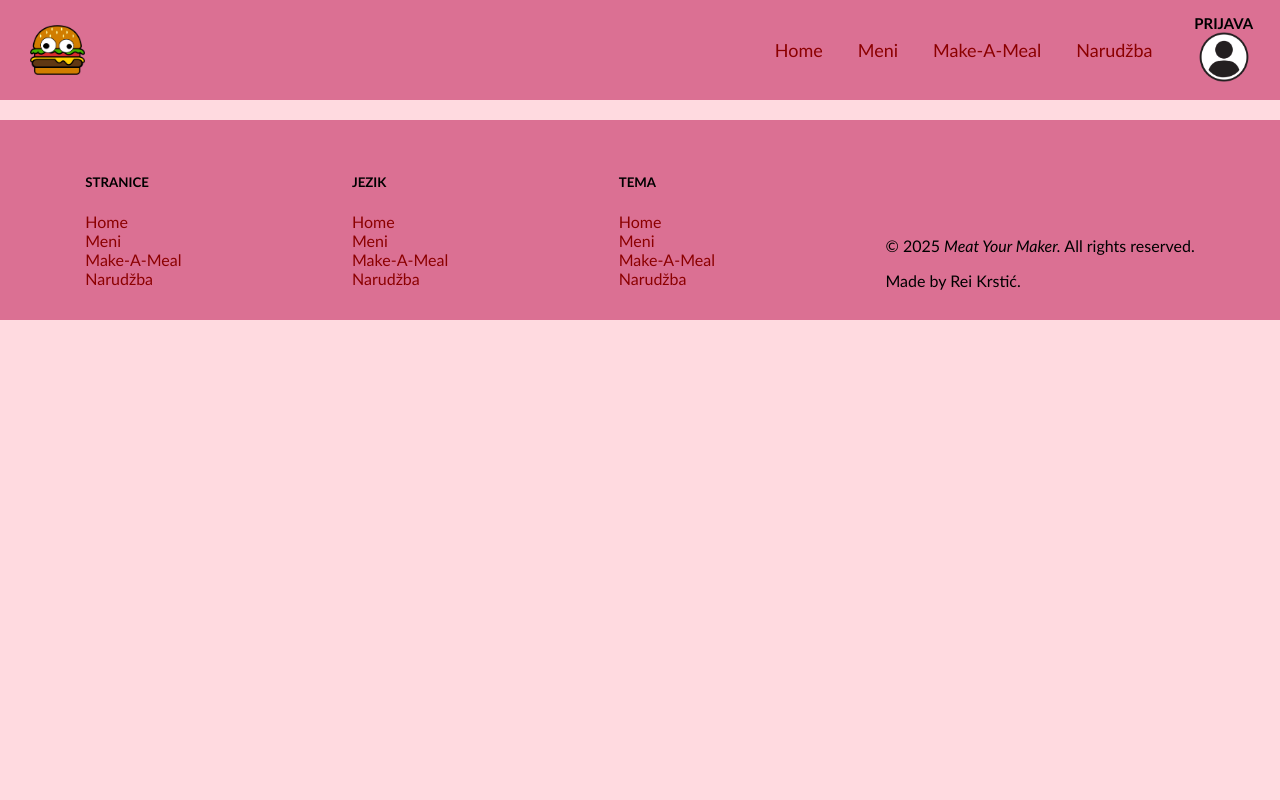
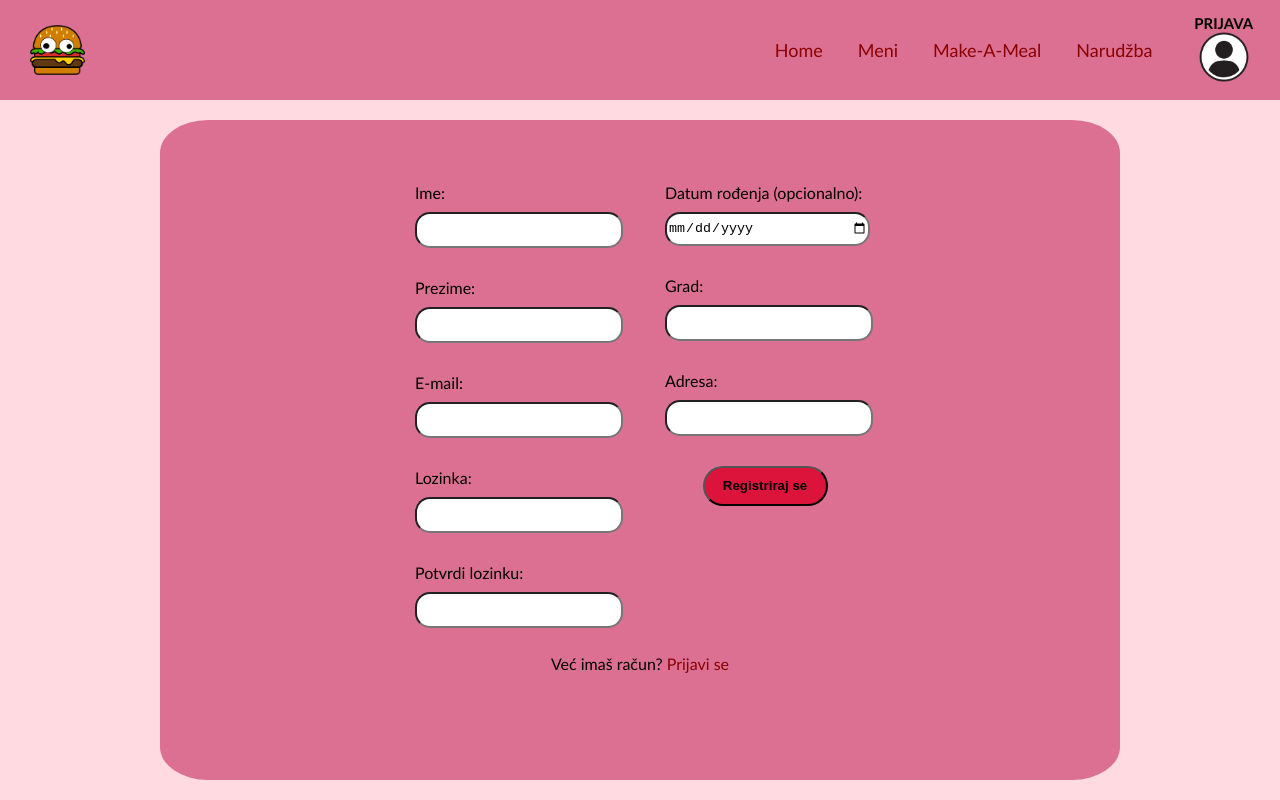
Before and after one commit to Rei0101/oarwa-projekt-ff, a React (Vite) app in the folder client/: page /registration in a window 1280 px wide. Shown: the top 800 px of the page. Built offline with nearby package versions, Linux system fonts and the light colour scheme.

Commit message:
Implement login/registration (frontend)
Added .jsx files (among others) for logging in and registering.
Does not yet connect to server (frontend design only).
Reformatted various files for cleaner code.

```diff
--- a/client/src/App.jsx
+++ b/client/src/App.jsx
@@ -1,27 +1,31 @@
 import { BrowserRouter as Router, Routes, Route } from "react-router-dom";
-import './App.css';
-import Home from './pages/Home/Home';
-import Menu from './pages/Menu/Menu';
-import MakeAMeal from './pages/MakeAMeal/MakeAMeal';
-import Order from './pages/Order/Order';
-import Header from './components/Header';
-import Footer from './components/Footer';
+import "./App.css";
+import Home from "./pages/Home/Home";
+import Menu from "./pages/Menu/Menu";
+import MakeAMeal from "./pages/MakeAMeal/MakeAMeal";
+import Order from "./pages/Order/Order";
+import Login from "./pages/Auth/Login";
+import Registration from "./pages/Auth/Registration";
+import Header from "./components/Header";
+import Footer from "./components/Footer";
 
 function App() {
   return (
     <Router>
-      <Header />
+      <div className="main-content">
+        <Header />
 
-      <div className="main-content">
         <Routes>
           <Route path="/" element={<Home />} />
           <Route path="/menu" element={<Menu />} />
           <Route path="/make-a-meal" element={<MakeAMeal />} />
           <Route path="/order" element={<Order />} />
+          <Route path="/login" element={<Login />} />
+          <Route path="/registration" element={<Registration />} />
         </Routes>
+
+        <Footer />
       </div>
-
-      <Footer />
     </Router>
   );
 }
--- /dev/null
+++ b/client/src/pages/Auth/Auth.css
@@ -0,0 +1,64 @@
+.form-box {
+  box-sizing: border-box;
+  border-radius: 5%;
+  background-color: palevioletred;
+  width: 75%;
+  flex-grow: 1;
+  display: flex;
+  justify-content: center;
+  align-items: center;
+  flex-direction: column;
+}
+
+.form-box form {
+  display: flex;
+  flex-direction: column;
+  gap: 10px;
+  align-items: center;
+  max-height: 500px;
+  flex-wrap: wrap;
+}
+
+.form-box form span {
+  width: 200px;
+  margin: 0px 20px;
+}
+
+.form-box form label,
+.form-box form button {
+  margin-top: 20px;
+}
+
+.form-box form input {
+  margin-top: 10px;
+}
+
+.form-box form input {
+  border-radius: 15px;
+  height: 30px;
+  width: 100%;
+}
+
+.form-box form button {
+  height: 40px;
+  width: 125px;
+  border-radius: 20px;
+  background-color: crimson;
+  font-weight: bold;
+  transition: background-color 0.3s;
+}
+
+.form-box form button:hover {
+  cursor: pointer;
+  background-color: gold;
+}
+
+.form-box form label {
+  display: block;
+}
+
+.form-box p {
+  margin-bottom: 75px;
+  position: relative;
+  top: 10px;
+}
--- /dev/null
+++ b/client/src/pages/Auth/Login.jsx
@@ -0,0 +1,32 @@
+import "./Auth.css";
+import ControlledInput from "../../components/ControlledInput";
+import { Link } from "react-router-dom";
+
+function Login() {
+  return (
+    <div className="container">
+      <div className="form-box">
+        <form>
+          <ControlledInput
+            name="email"
+            label="E-mail"
+            type="email"
+            required
+          ></ControlledInput>
+          <ControlledInput
+            name="password"
+            label="Lozinka"
+            type="password"
+            required
+          ></ControlledInput>
+          <button type="submit">Prijavi se</button>
+        </form>
+        <p>
+          Nemaš još račun? <Link to="/registration">Registriraj se!</Link>
+        </p>
+      </div>
+    </div>
+  );
+}
+
+export default Login;
--- /dev/null
+++ b/client/src/pages/Auth/Registration.jsx
@@ -0,0 +1,60 @@
+import "./Auth.css";
+import ControlledInput from "../../components/ControlledInput";
+import { Link } from "react-router-dom";
+
+function Registration() {
+  return (
+    <div className="container">
+      <div className="form-box">
+        <form>
+          <ControlledInput
+            name="firstName"
+            label="Ime"
+            required
+          ></ControlledInput>
+          <ControlledInput
+            name="lastName"
+            label="Prezime"
+            required
+          ></ControlledInput>
+          <ControlledInput
+            name="email"
+            label="E-mail"
+            type="email"
+            required
+          ></ControlledInput>
+          <ControlledInput
+            name="password"
+            label="Lozinka"
+            type="password"
+            required
+          ></ControlledInput>
+          <ControlledInput
+            name="confirmPassword"
+            label="Potvrdi lozinku"
+            type="password"
+            required
+          ></ControlledInput>
+          <ControlledInput
+            name="dateOfBirth"
+            label="Datum rođenja (opcionalno)"
+            type="date"
+            required
+          ></ControlledInput>
+          <ControlledInput name="city" label="Grad" required></ControlledInput>
+          <ControlledInput
+            name="address"
+            label="Adresa"
+            required
+          ></ControlledInput>
+          <button type="submit">Registriraj se</button>
+        </form>
+        <p>
+          Već imaš račun? <Link to="/login">Prijavi se</Link>
+        </p>
+      </div>
+    </div>
+  );
+}
+
+export default Registration;
--- a/client/src/pages/Home/Home.jsx
+++ b/client/src/pages/Home/Home.jsx
@@ -26,7 +26,7 @@ function Home() {
           <LinkCard
             step="1"
             instruction="Prijavi se sad!"
-            path="/#"
+            path="/login"
             name="Prijava"
           />
           <LinkCard
@@ -51,8 +51,8 @@ function Home() {
       </section>
       <section className="reviews">
         <h2>
-          Naša jela i sastojci su ukusni. Ne vjerujte nama na riječ, već
-          našim recenzentima:
+          Naša jela i sastojci su ukusni. Ne vjerujte nama na riječ, već našim
+          recenzentima:
         </h2>
         <div>
           <Review
```
Also changed, not shown: client/src/main.jsx (+7 -10 lines).
